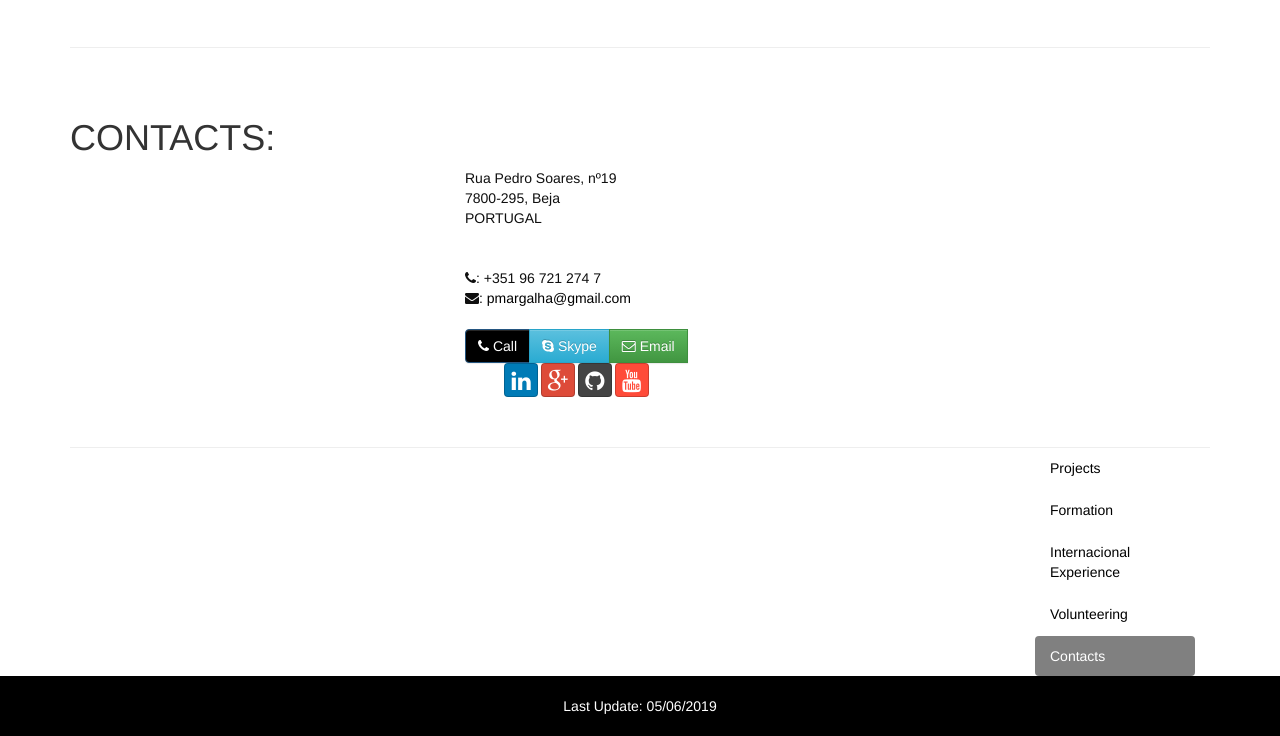
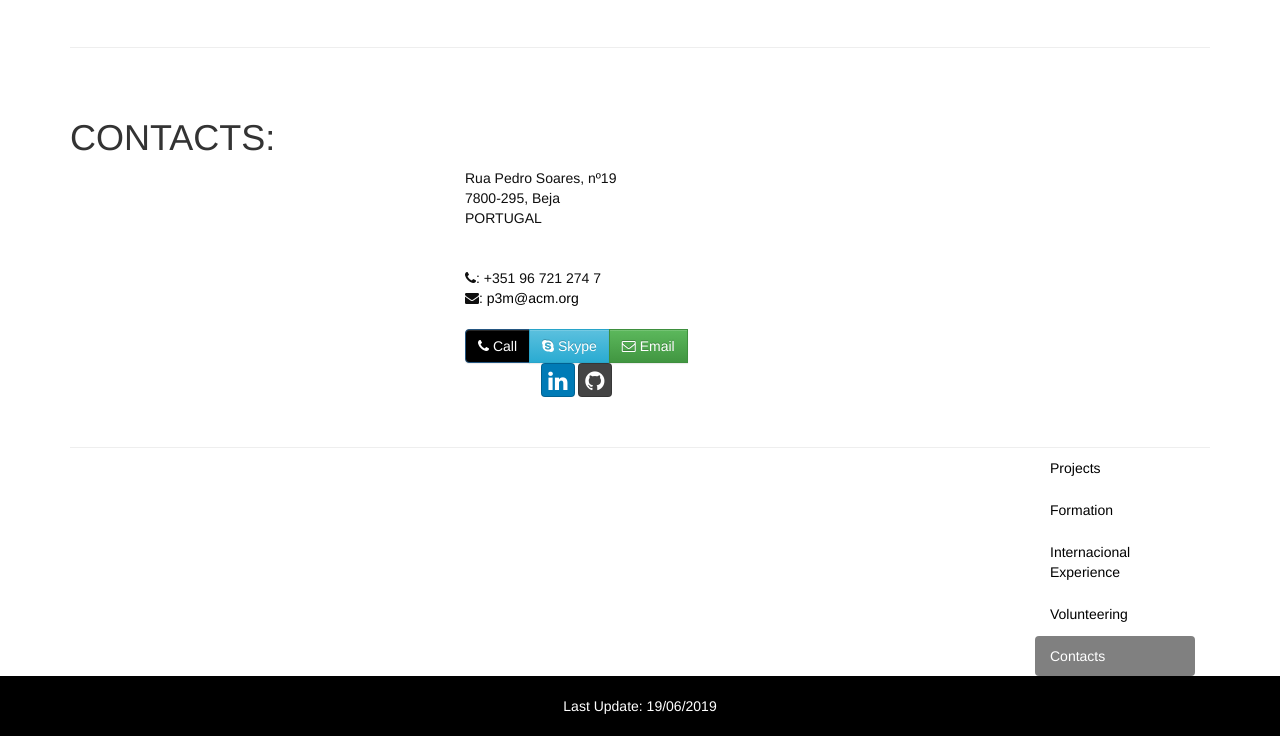
Before and after one commit to PedroMargalha/PORTFOLIO, a website: page index-en.html in a window 1280 px wide. Shown: the part 3196-3932 px from the top of the page. Drawn offline with Linux system fonts and the light colour scheme.

Commit message:
Update contact information

```diff
--- a/index-en.html
+++ b/index-en.html
@@ -962,7 +962,7 @@
                             <br>
                             <i class="fa fa-phone"></i>: +351 96 721 274 7<br>
                             <i class="fa fa-envelope"></i>:
-                            <a href="mailto:pmargalha@gmail.com">pmargalha@gmail.com</a>
+                            <a href="mailto:p3m@acm.org">p3m@acm.org</a>
                         </address>
                 <br>
             </div>
@@ -973,12 +973,10 @@
                 <div class="btn-group" role="group" aria-label="...">
                     <a  class="btn btn-primary" href="tel:+351 96 72 12 747"><i class="fa fa-phone"></i> Call</a>
                     <a  class="btn btn-info" href="skype:pedromargalhamiranda"><i class="fa fa-skype"></i> Skype</a>
-                    <a  class="btn btn-success" href="mailto:pmargalha@gmail.com"><i class="fa fa-envelope-o"></i> Email</a>
+                    <a  class="btn btn-success" href="mailto:p3m@acm.org"><i class="fa fa-envelope-o"></i> Email</a>
                     <div align=center>
                             <a type="button" class="btn btn-social-icon btn-linkedin" href="https://pt.linkedin.com/in/pedromirandapt"><i class="fa fa-linkedin"></i></a>
-                            <a type="button" class="btn btn-social-icon btn-google-plus" href="https://plus.google.com/u/0/106329262275077590638/about"><i class="fa fa-google-plus"></i></a>
                             <a type="button" class="btn btn-social-icon btn-github" href="https://github.com/PedroMargalha"><i class="fa fa-github"></i></a>
-                            <a type="button" class="btn btn-social-icon btn-youtube" href=https://www.youtube.com/user/PedroMargalha/videos><i class="fa fa-youtube"></i></a>
                     </div>
                 </div>
             </div>
@@ -1015,7 +1013,7 @@
             </div>
         </div>
         <hr> -->
-        <div align=center>Last Update: 05/06/2019</div>
+        <div align=center>Last Update: 19/06/2019</div>
     </footer>
     <!--**************************-->
     <!--SCRIPTS-->
```
Also changed, not shown: index.html (+3 -5 lines), 2 other files.
